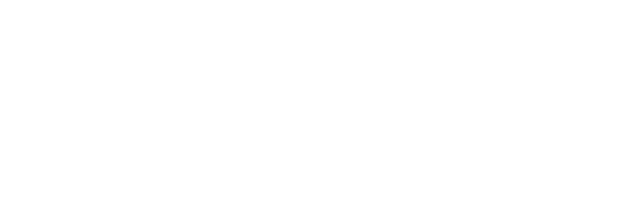
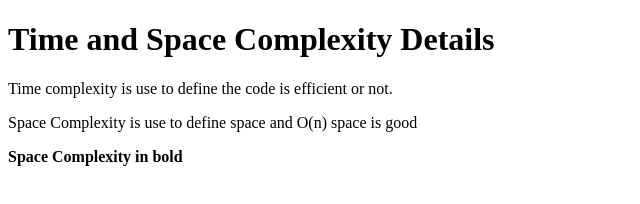
Before and after one commit to acciojob/time-and-space-complexity-AmeyGhatale, a website: page main.html in a window 1280 px wide. Shown: the whole page, without its empty margins (0-640 px from the left). Drawn offline with Linux system fonts and the light colour scheme.

Commit message:
created a submission

```diff
--- a/main.html
+++ b/main.html
@@ -8,6 +8,12 @@
 
 <body>
 	<!-- the entire body must be written by student -->
+	<h1>Time and Space Complexity Details</h1>
+
+	<p>Time complexity is use to define the code is efficient or not.</p>
+	<p>Space Complexity is use to define space and O(n) space is good</p>
+
+	<p><b>Space Complexity in bold</b></p>
     <script type="text/javascript" src="./script.js">
 </script>
 
```
